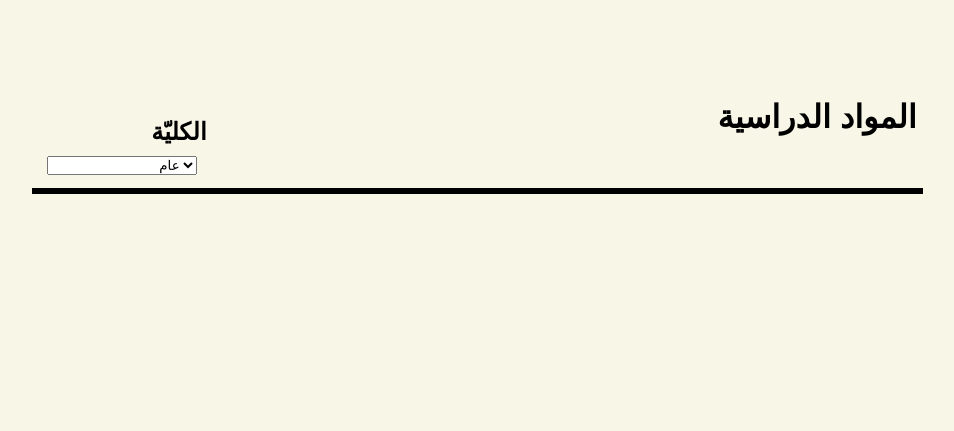
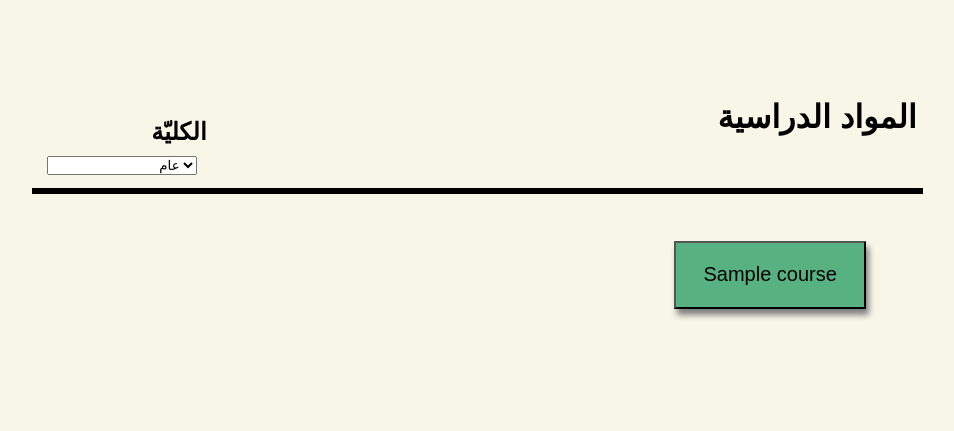
Before and after one commit to Warawreh/AmazonTechathon, a PHP site: page /commentMainPage.php in a window 1280 px wide. Shown: the part 62-493 px from the top of the page, without its empty margins (191-1145 px from the left). Run offline with PHP 8.4, Linux system fonts and the light colour scheme; tables that the repository leaves empty or names only in its code hold one stand-in row (values such as "Sample post"); some libraries are stand-ins or nearby versions.

Commit message:
added loadSubjects.php

```diff
--- a/css/cmp.css
+++ b/css/cmp.css
@@ -37,11 +37,13 @@ html{
         margin-left: 17%;
         border:solid;
     }
-    .btn{
+    .btns{
         margin-right: 10%;
         float:right;
         margin-top:3%;
         width:70%;
+        height:auto;
+        min-height: 200px;
     }
     .sbtn{
         font-size:20px;
@@ -52,6 +54,7 @@ html{
         float:right;
         background-color: rgb(87, 177, 128);
         box-shadow: 3px 6px 6px gray;
+        margin-top:1%;
     }
     .sbtn:hover{
         background-color: rgb(142, 142, 143);
--- /dev/null
+++ b/loadSubjects.php
@@ -0,0 +1,21 @@
+<?php
+require 'includes/dbo.inc.php';
+
+
+// if College was selected take only it's subjects
+if(isset($_GET['inst'])&& $_GET['inst']!=""){
+    $x = $_GET['inst'];
+    $sql = "SELECT * FROM course WHERE inst='$x';";
+}
+else{ // take all subjects
+    $sql="SELECT * FROM course";
+}
+
+$res = mysqli_query($conn, $sql);
+
+while($r = mysqli_fetch_assoc($res)){
+    echo '<a href="CommentPage.php?pid='.$r["id"].'">
+            <button class="sbtn">'.$r["name"].'</button>
+                </a>
+            ';
+}
```
